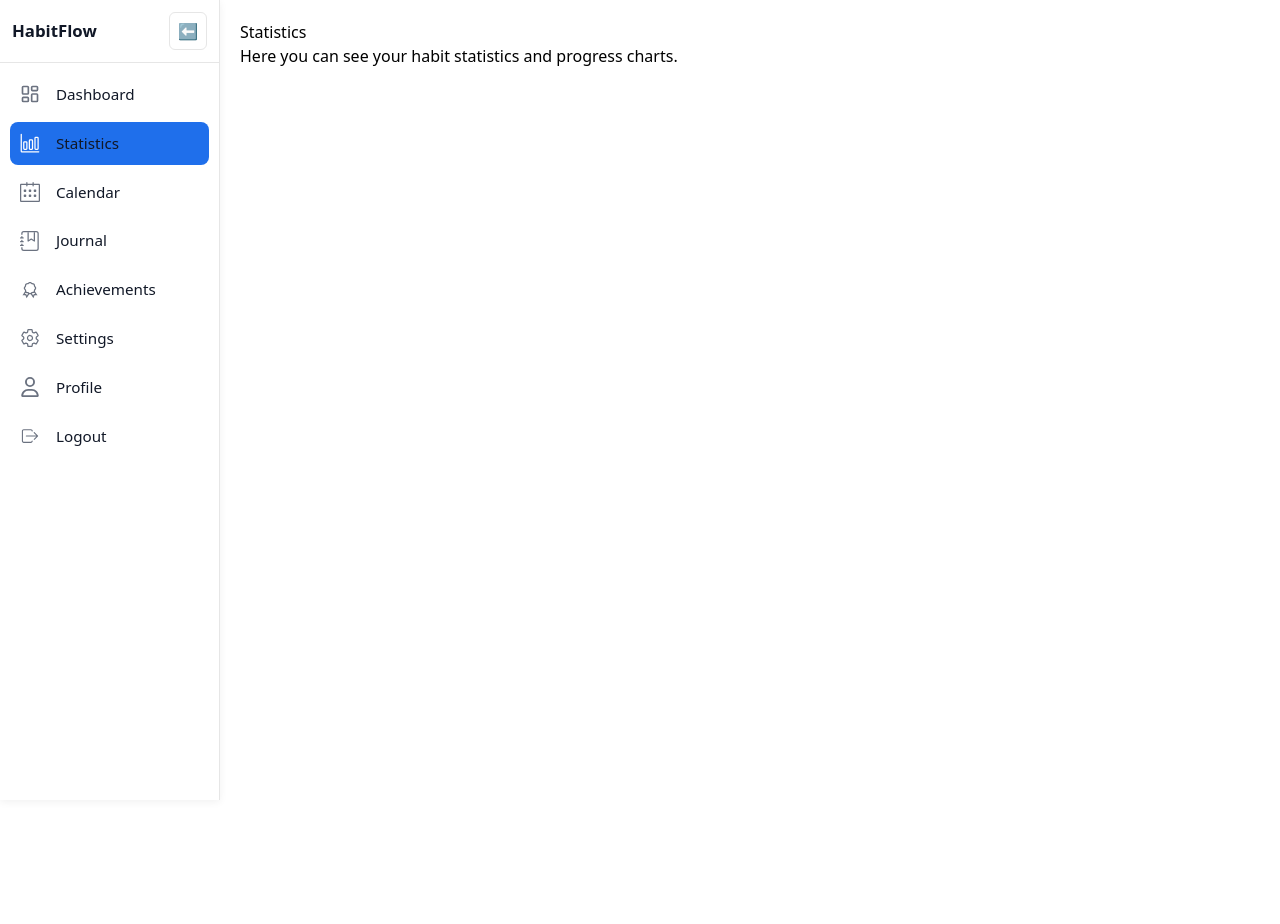
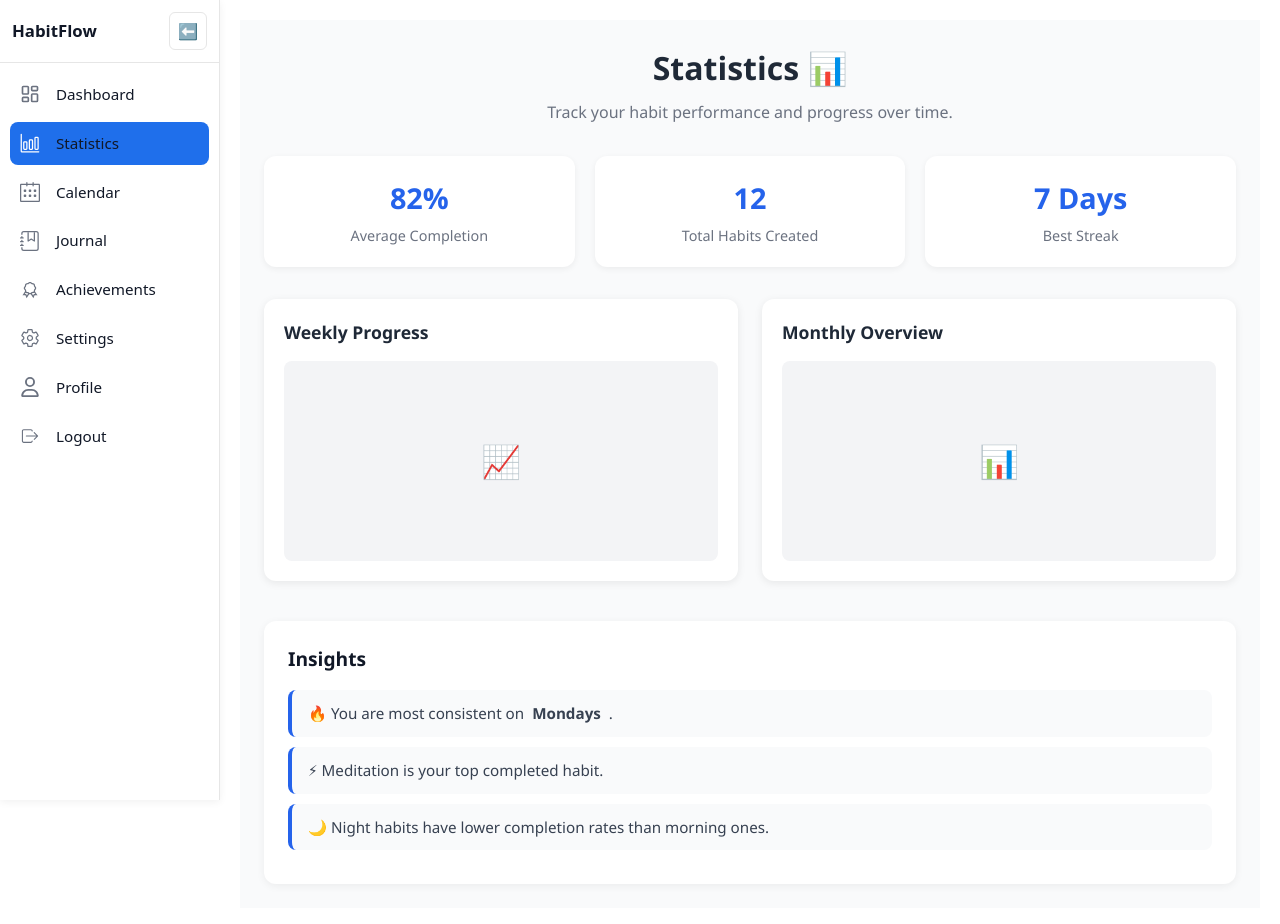
Before and after one commit to juliusmwas/habitflow, a React (Vite) app: page /dashboard/statistics in a window 1280 px wide. Shown: the top 924 px of the page. Before the commit the page ends 800 px from the top, so only its background shows below. Built offline with nearby package versions, Linux system fonts and the light colour scheme; no server answers; sample sign-in values are in the browser's storage.

Commit message:
Added a modern Statistics page

```diff
--- /dev/null
+++ b/src/pages/StatisticsPage.css
@@ -0,0 +1,111 @@
+.statistics-page {
+  padding: 24px;
+  font-family: "Segoe UI", Tahoma, Geneva, Verdana, sans-serif;
+  color: #111827;
+  background: #f9fafb;
+  min-height: 100vh;
+}
+
+/* Header */
+.stats-header {
+  margin-bottom: 32px;
+  text-align: center;
+}
+.stats-header h1 {
+  font-size: 2rem;
+  font-weight: bold;
+  margin-bottom: 8px;
+  color: #1f2937;
+}
+.stats-header p {
+  color: #6b7280;
+  font-size: 1rem;
+}
+
+/* Overview Cards */
+.stats-overview {
+  display: grid;
+  grid-template-columns: repeat(auto-fit, minmax(180px, 1fr));
+  gap: 20px;
+  margin-bottom: 32px;
+}
+.overview-card {
+  background: white;
+  border-radius: 12px;
+  padding: 20px;
+  text-align: center;
+  box-shadow: 0 2px 6px rgba(0, 0, 0, 0.06);
+  transition: transform 0.2s;
+}
+.overview-card:hover {
+  transform: translateY(-3px);
+}
+.overview-card h2 {
+  font-size: 1.8rem;
+  font-weight: bold;
+  color: #2563eb;
+  margin-bottom: 6px;
+}
+.overview-card p {
+  font-size: 0.9rem;
+  color: #6b7280;
+}
+
+/* Charts */
+.stats-charts {
+  display: grid;
+  grid-template-columns: repeat(auto-fit, minmax(280px, 1fr));
+  gap: 24px;
+  margin-bottom: 40px;
+}
+.chart-card {
+  background: white;
+  border-radius: 12px;
+  padding: 20px;
+  box-shadow: 0 2px 8px rgba(0, 0, 0, 0.08);
+}
+.chart-card h2 {
+  font-size: 1.1rem;
+  font-weight: 600;
+  margin-bottom: 16px;
+  color: #1f2937;
+}
+.chart-placeholder {
+  height: 200px;
+  display: flex;
+  align-items: center;
+  justify-content: center;
+  background: #f3f4f6;
+  border-radius: 8px;
+  font-size: 2rem;
+  color: #9ca3af;
+}
+
+/* Insights */
+.stats-insights {
+  background: white;
+  padding: 24px;
+  border-radius: 12px;
+  box-shadow: 0 2px 8px rgba(0, 0, 0, 0.06);
+}
+.stats-insights h2 {
+  font-size: 1.2rem;
+  font-weight: 600;
+  margin-bottom: 16px;
+}
+.stats-insights ul {
+  list-style: none;
+  padding: 0;
+}
+.stats-insights li {
+  background: #f9fafb;
+  padding: 12px 16px;
+  border-radius: 8px;
+  margin-bottom: 10px;
+  font-size: 0.95rem;
+  display: flex;
+  align-items: center;
+  gap: 8px;
+  color: #374151;
+  border-left: 4px solid #2563eb;
+}
--- a/src/pages/StatisticsPage.jsx
+++ b/src/pages/StatisticsPage.jsx
@@ -1,8 +1,52 @@
+// src/pages/StatisticsPage.jsx
+import React from "react";
+import "./StatisticsPage.css";
 export default function StatisticsPage() {
   return (
-    <div className="page">
-      <h1>Statistics</h1>
-      <p>Here you can see your habit statistics and progress charts.</p>
+    <div className="statistics-page">
+      <header className="stats-header">
+        <h1>Statistics 📊</h1>
+        <p>Track your habit performance and progress over time.</p>
+      </header>
+
+      {/* Overview cards */}
+      <section className="stats-overview">
+        <div className="overview-card">
+          <h2>82%</h2>
+          <p>Average Completion</p>
+        </div>
+        <div className="overview-card">
+          <h2>12</h2>
+          <p>Total Habits Created</p>
+        </div>
+        <div className="overview-card">
+          <h2>7 Days</h2>
+          <p>Best Streak</p>
+        </div>
+      </section>
+
+      {/* Placeholder charts */}
+      <section className="stats-charts">
+        <div className="chart-card">
+          <h2>Weekly Progress</h2>
+          <div className="chart-placeholder">📈</div>
+        </div>
+
+        <div className="chart-card">
+          <h2>Monthly Overview</h2>
+          <div className="chart-placeholder">📊</div>
+        </div>
+      </section>
+
+      {/* Insights */}
+      <section className="stats-insights">
+        <h2>Insights</h2>
+        <ul>
+          <li>🔥 You are most consistent on <strong>Mondays</strong>.</li>
+          <li>⚡ Meditation is your top completed habit.</li>
+          <li>🌙 Night habits have lower completion rates than morning ones.</li>
+        </ul>
+      </section>
     </div>
   );
 }
```
